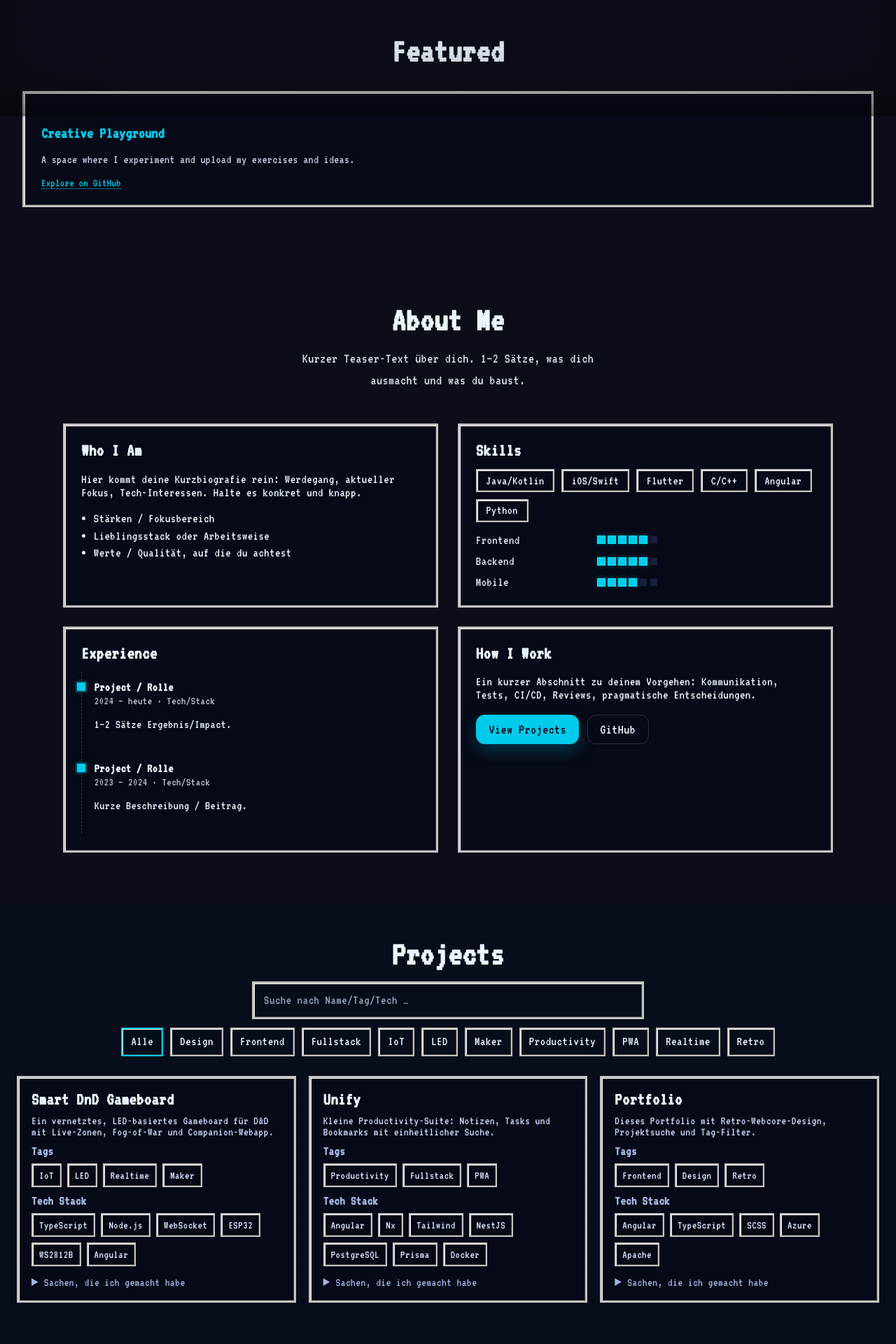
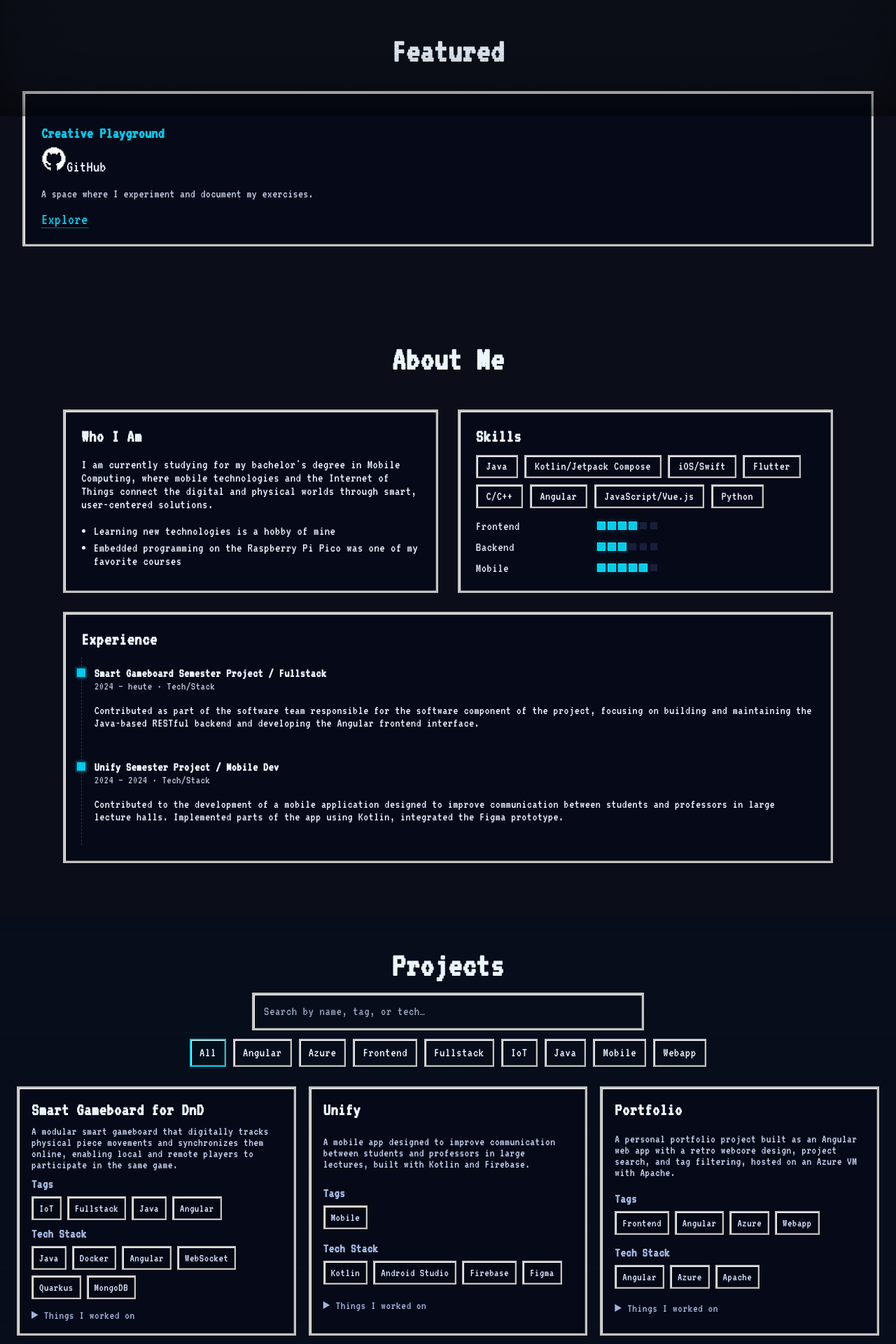
Before and after one commit to Foelli/priv-angular-portfolio, an Angular app: page / in a window 1280 px wide. Shown: the part 660-2580 px from the top of the page at 70% size. Built offline with nearby package versions, Linux system fonts and the light colour scheme.

Commit message:
v1.0: first version complete

```diff
--- a/public/assets/projects.json
+++ b/public/assets/projects.json
@@ -1,57 +1,47 @@
 {
   "projects": [
     {
-      "name": "Smart DnD Gameboard",
-      "shortDescription": "Ein vernetztes, LED-basiertes Gameboard für D&D mit Live-Zonen, Fog-of-War und Companion-Webapp.",
-      "tags": ["IoT", "LED", "Realtime", "Maker"],
+      "name": "Smart Gameboard for DnD",
+      "shortDescription": "A modular smart gameboard that digitally tracks physical piece movements and synchronizes them online, enabling local and remote players to participate in the same game.",
+      "tags": ["IoT", "Fullstack", "Java", "Angular"],
       "techStack": [
-        "TypeScript",
-        "Node.js",
+        "Java",
+        "Docker",
+        "Angular",
         "WebSocket",
-        "ESP32",
-        "WS2812B",
-        "Angular"
+        "Quarkus",
+        "MongoDB"
       ],
       "contributions": [
-        "PCB-Layout & Stromversorgungs-Konzept",
-        "Firmware für LED-Matrix (ESP-IDF/Arduino)",
-        "Realtime-Sync zwischen Board und Webapp via WebSocket",
-        "Web-UI für Szenen, Effekte und Fog-of-War",
-        "Deployment-Setup & OTA-Updates"
+        "Added rudimentery Login",
+        "Implemented Campaign Selection and Management",
+        "Basic Design",
+        "Figma Prototype",
+        "Implemented Map Upload Function",
+        "other..."
       ]
     },
     {
       "name": "Unify",
-      "shortDescription": "Kleine Productivity-Suite: Notizen, Tasks und Bookmarks mit einheitlicher Suche.",
-      "tags": ["Productivity", "Fullstack", "PWA"],
-      "techStack": [
-        "Angular",
-        "Nx",
-        "Tailwind",
-        "NestJS",
-        "PostgreSQL",
-        "Prisma",
-        "Docker"
-      ],
+      "shortDescription": "A mobile app designed to improve communication between students and professors in large lectures, built with Kotlin and Firebase.",
+      "tags": ["Mobile"],
+      "techStack": ["Kotlin", "Android Studio", "Firebase", "Figma"],
       "contributions": [
-        "Domänenmodell & DB-Schema (PostgreSQL/Prisma)",
-        "API-Design (REST) und Auth (JWT)",
-        "Offline-first PWA mit IndexedDB Sync",
-        "Komponentenbibliothek & UI-Theming",
-        "CI-Pipeline (Build/Test/Lint) mit Docker"
+        "Figma Prototype",
+        "Other Functions as part of mobile Team",
+        "other..."
       ]
     },
     {
       "name": "Portfolio",
-      "shortDescription": "Dieses Portfolio mit Retro-Webcore-Design, Projektsuche und Tag-Filter.",
-      "tags": ["Frontend", "Design", "Retro"],
-      "techStack": ["Angular", "TypeScript", "SCSS", "Azure", "Apache"],
+      "shortDescription": "A personal portfolio project built as an Angular web app with a retro webcore design, project search, and tag filtering, hosted on an Azure VM with Apache.",
+      "tags": ["Frontend", "Angular", "Azure", "Webapp"],
+      "techStack": ["Angular", "Azure", "Apache"],
       "contributions": [
-        "Layout, Typografie & Webcore-Look",
-        "Projects-Modul mit JSON-Datenquelle",
-        "Suche & Tag-Chips mit Live-Filter",
-        "Routing & Sticky Header",
-        "Deployment auf Azure VM mit Apache"
+        "Designed and implemented the layout and retro webcore aesthetic",
+        "Developed the projects module using a JSON data source",
+        "Built live search and tag-based filtering functionality",
+        "other..."
       ]
     }
   ]
--- a/src/app/pages/about/about.component.css
+++ b/src/app/pages/about/about.component.css
@@ -3,20 +3,15 @@
   color: #e7f0ff;
   image-rendering: pixelated;
   font-size: 1.15rem;
-  /* +15 % Grundschrift */
   letter-spacing: 0.5px;
-  /* breiter für bessere Lesbarkeit */
 }
 
-/* Container */
 .about {
   max-width: 1100px;
   margin: 0 auto;
   padding: 4.6rem 1.5rem;
-  /* +15 % */
 }
 
-/* Header */
 .about-header {
   text-align: center;
   margin-bottom: 2.9rem;
@@ -25,11 +20,9 @@
 .about-header h2 {
   font-family: 'VT323', monospace;
   font-size: clamp(2.3rem, 3.8vw, 3.45rem);
-  /* +15 % */
   margin: 0;
   letter-spacing: 0.6px;
   color: #e7f0ff;
-  /* explizit, als Referenzstil */
 }
 
 .lead {
@@ -38,11 +31,9 @@
   opacity: 0.9;
   line-height: 1.55;
   font-size: 1.25rem;
-  /* +15 % */
   letter-spacing: 0.5px;
 }
 
-/* Grid */
 .about-grid {
   display: grid;
   grid-template-columns: 1fr;
@@ -54,9 +45,12 @@
     grid-template-columns: 1fr 1fr;
     gap: 1.7rem;
   }
+
+  .about-grid .card:last-child {
+    grid-column: 1 / -1;
+  }
 }
 
-/* Card — match featured/project-card style */
 .card {
   background: #0c0f1c;
   border: 3px solid #c0c0c0;
@@ -82,11 +76,9 @@
 .card h3 {
   margin: 0 0 0.85rem;
   font-size: 1.6rem;
-  /* +15 % */
   letter-spacing: 0.6px;
 }
 
-/* Lists */
 .bullets {
   margin: 0.6rem 0 0;
   padding-left: 1.1rem;
@@ -98,7 +90,6 @@
   margin: 0.35rem 0;
 }
 
-/* Tags */
 .tags {
   display: flex;
   flex-wrap: wrap;
@@ -110,7 +101,6 @@
   display: inline-block;
   font-family: 'VT323', monospace;
   font-size: 1.1rem;
-  /* +15 % */
   padding: 0.35rem 0.8rem;
   border-radius: 0;
   border: 2px solid #c0c0c0;
@@ -133,7 +123,6 @@
   color: #00c7e6;
 }
 
-/* Pixel Skill Bars */
 .skill-rows {
   display: grid;
   gap: 0.7rem;
@@ -172,7 +161,6 @@
     0 0 0 1px rgba(0, 199, 230, 0.25) inset;
 }
 
-/* Timeline */
 .timeline {
   list-style: none;
   margin: 0.25rem 0 0;
@@ -207,7 +195,6 @@
   margin: 0.1rem 0 0.45rem;
 }
 
-/* Buttons */
 .btn {
   display: inline-block;
   font-family: 'VT323', monospace;
@@ -218,7 +205,6 @@
   text-decoration: none;
   transition: transform 0.06s ease, box-shadow 0.2s ease, background 0.2s ease;
   font-size: 1.25rem;
-  /* +15 % */
 }
 
 .btn:hover {
--- a/src/app/pages/about/about.component.html
+++ b/src/app/pages/about/about.component.html
@@ -1,9 +1,6 @@
 <section class="about">
   <header class="about-header">
     <h2>About Me</h2>
-    <p class="lead">
-      Kurzer Teaser-Text über dich. 1–2 Sätze, was dich ausmacht und was du baust.
-    </p>
   </header>
 
   <div class="about-grid">
@@ -11,13 +8,13 @@
     <article class="card">
       <h3>Who I Am</h3>
       <p>
-        Hier kommt deine Kurzbiografie rein: Werdegang, aktueller Fokus, Tech-Interessen.
-        Halte es konkret und knapp.
+        I am currently studying for my bachelor's degree in Mobile Computing, where mobile technologies
+        and the
+        Internet of Things connect the digital and physical worlds through smart, user-centered solutions.
       </p>
       <ul class="bullets">
-        <li>Stärken / Fokusbereich</li>
-        <li>Lieblingsstack oder Arbeitsweise</li>
-        <li>Werte / Qualität, auf die du achtest</li>
+        <li>Learning new technologies is a hobby of mine</li>
+        <li>Embedded programming on the Raspberry Pi Pico was one of my favorite courses</li>
       </ul>
     </article>
 
@@ -25,11 +22,13 @@
     <article class="card">
       <h3>Skills</h3>
       <div class="tags">
-        <span class="tag">Java/Kotlin</span>
+        <span class="tag">Java</span>
+        <span class="tag">Kotlin/Jetpack Compose</span>
         <span class="tag">iOS/Swift</span>
         <span class="tag">Flutter</span>
         <span class="tag">C/C++</span>
         <span class="tag">Angular</span>
+        <span class="tag">JavaScript/Vue.js</span>
         <span class="tag">Python</span>
 
       </div>
@@ -59,33 +58,25 @@
         <li>
           <div class="dot" aria-hidden="true"></div>
           <div class="time-content">
-            <strong>Project / Rolle</strong>
+            <strong>Smart Gameboard Semester Project / Fullstack</strong>
             <span class="meta">2024 – heute · Tech/Stack</span>
-            <p>1–2 Sätze Ergebnis/Impact.</p>
+            <p>Contributed as part of the software team responsible for the software component of the project, focusing
+              on
+              building and
+              maintaining the Java-based RESTful backend and developing the Angular frontend interface.</p>
           </div>
         </li>
         <li>
           <div class="dot" aria-hidden="true"></div>
           <div class="time-content">
-            <strong>Project / Rolle</strong>
-            <span class="meta">2023 – 2024 · Tech/Stack</span>
-            <p>Kurze Beschreibung / Beitrag.</p>
+            <strong>Unify Semester Project / Mobile Dev</strong>
+            <span class="meta">2024 – 2024 · Tech/Stack</span>
+            <p>Contributed to the development of a mobile application designed to improve communication between students
+              and professors
+              in large lecture halls. Implemented parts of the app using Kotlin, integrated the Figma prototype.</p>
           </div>
         </li>
       </ol>
     </article>
-
-    <!-- Right: Values / Approach / CTA -->
-    <article class="card">
-      <h3>How I Work</h3>
-      <p>
-        Ein kurzer Abschnitt zu deinem Vorgehen: Kommunikation, Tests, CI/CD, Reviews, pragmatische Entscheidungen.
-      </p>
-
-      <div class="cta-row">
-        <a class="btn primary" routerLink="/projects">View Projects</a>
-        <a class="btn ghost" rel="noopener" href="https://github.com/foelli" target="_blank">GitHub</a>
-      </div>
-    </article>
   </div>
 </section>
--- a/src/app/pages/about/about.component.ts
+++ b/src/app/pages/about/about.component.ts
@@ -15,9 +15,9 @@ export class AboutComponent {
 
   // Dynamic skills (0–100)
   skills = [
-    { name: 'Frontend', level: 80 },
-    { name: 'Backend', level: 75 },
-    { name: 'Mobile', level: 70 },
+    { name: 'Frontend', level: 70 },
+    { name: 'Backend', level: 50 },
+    { name: 'Mobile', level: 80 },
   ];
 
   getActiveBlocks(level: number, total = this.totalBlocks): number {
--- a/src/app/pages/home/home.component.css
+++ b/src/app/pages/home/home.component.css
@@ -63,9 +63,9 @@
 .projects-preview {
   padding: 4rem 2rem;
   text-align: center;
+  font-size: larger;
 }
 
-/* === Überschrift "Featured" wie About === */
 .projects-preview h2 {
   font-family: 'VT323', monospace;
   font-size: clamp(2.3rem, 3.8vw, 3.45rem);
@@ -97,6 +97,19 @@
     inset 1px 1px 0 #ffffff,
     inset -1px -1px 0 #404040;
   transition: transform 0.1s;
+  font-size: larger;
+}
+
+.github-logo {
+  width: 36px;
+  height: 36px;
+  color: #ffffff;
+  transition: color 0.2s ease;
+}
+
+.github-logo:hover {
+  color: #e7f0ff;
+  /* Farbe beim Hover ändern */
 }
 
 .project-card:hover {
--- a/src/app/pages/home/home.component.html
+++ b/src/app/pages/home/home.component.html
@@ -3,24 +3,39 @@
   <div class="hero-content">
     <h1>Hello there, I'm Simon!</h1>
     <p class="tagline">
-      I’m a web developer passionate about creating clean, modern, and functional web experiences.
+      Always learning, building, and breaking things <br>(on purpose).
     </p>
   </div>
 </section>
 
 <!-- Projects Preview -->
 <section class="projects-preview">
-  <h2>Featured</h2>
+  <div class="projects-header">
+    <div class="projects-title">
+      <h2>Featured</h2>
+    </div>
+  </div>
+
   <div class="projects-grid">
     <article class="project-card">
       <h3>Creative Playground</h3>
-      <p>A space where I experiment and upload my exercises and ideas.</p>
+      <div class="github-badge">
+        <a href="https://github.com/foelli" target="_blank" rel="noopener" class="github-logo-link"
+          aria-label="GitHub Profile">
+          <img src="assets/icons/github.svg" alt="GitHub Logo" class="github-logo" />
+        </a>
+        <span class="github-label">GitHub</span>
+      </div>
+
+      <p>A space where I experiment and document my exercises.</p>
       <a rel="noopener" href="https://github.com/foelli" target="_blank" class="link">
-        Explore on GitHub
+        Explore
       </a>
     </article>
   </div>
 </section>
+
+
 
 <!-- About Section -->
 <section id="about" class="about-section">
--- a/src/app/pages/projects/projects.component.html
+++ b/src/app/pages/projects/projects.component.html
@@ -2,12 +2,12 @@
   <h1>Projects</h1>
 
   <div class="toolbar">
-    <input type="search" class="search" placeholder="Suche nach Name/Tag/Tech …" [(ngModel)]="query"
+    <input type="search" class="search" placeholder="Search by name, tag, or tech…" [(ngModel)]="query"
       (ngModelChange)="applyFilters()" />
 
     <div class="chip-row" *ngIf="allTags?.length">
       <button class="chip" [class.active]="activeTag === null" (click)="setActiveTag(null)">
-        Alle
+        All
       </button>
       <button class="chip" *ngFor="let tag of allTags; trackBy: trackByValue" [class.active]="activeTag === tag"
         (click)="setActiveTag(tag)">
@@ -18,7 +18,7 @@
 </header>
 
 <p *ngIf="filteredProjects.length === 0" style="opacity:.8;margin:10px 0 18px;">
-  Keine Treffer. Passe die Suche oder Tags an.
+  No results. Try adjusting your search or tags.
 </p>
 
 <div class="grid">
@@ -43,7 +43,7 @@
     </div>
 
     <details class="details" *ngIf="p.contributions?.length">
-      <summary>Sachen, die ich gemacht habe</summary>
+      <summary>Things I worked on</summary>
       <ul class="list">
         <li *ngFor="let c of p.contributions; trackBy: trackByValue">{{ c }}</li>
       </ul>
```
Also changed, not shown: public/assets/icons/github.svg (added).
